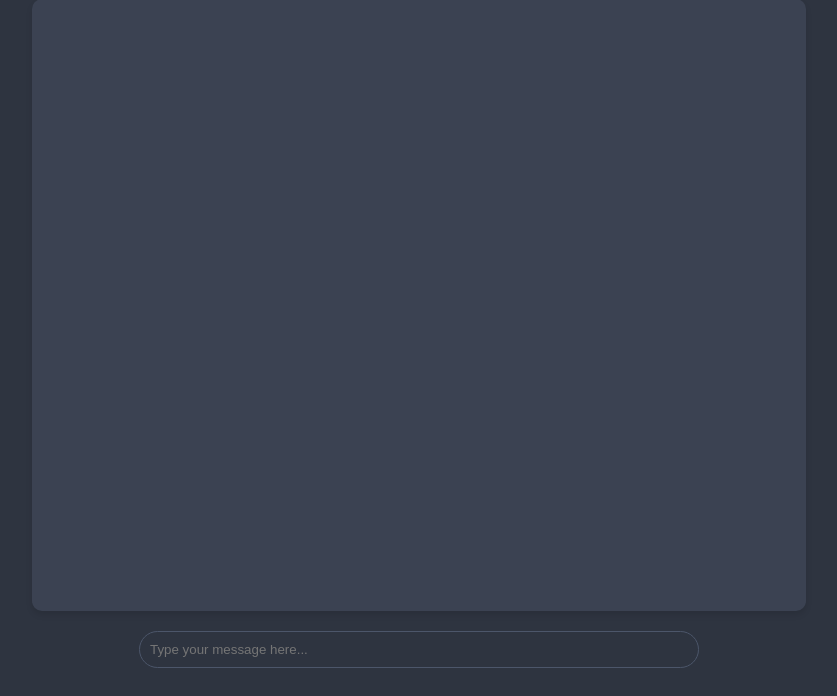
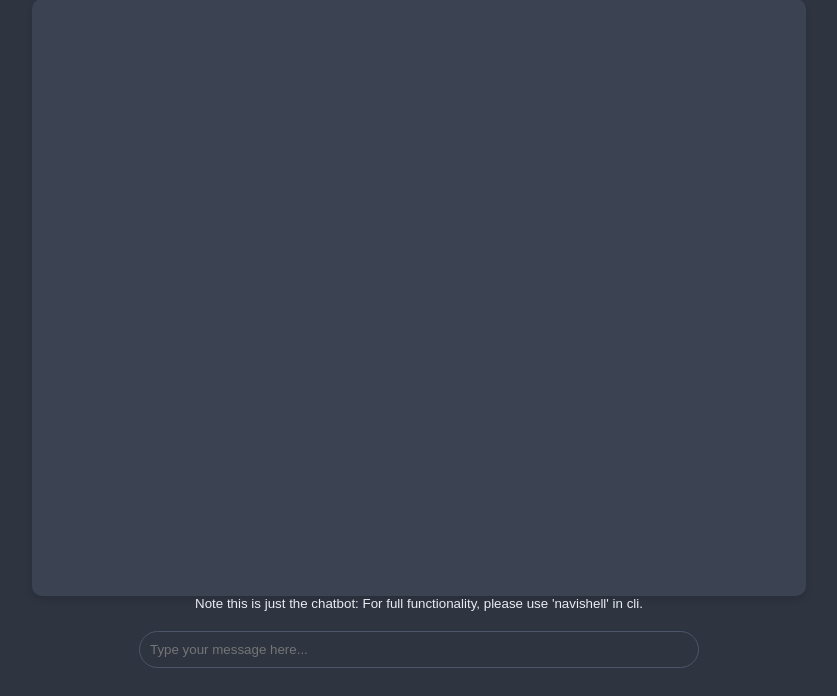
Before and after one commit to SaintsSec/Navi, a Flask app: page / in a window 1280 px wide. Shown: the part 160-856 px from the top of the page, without its empty margins (221-1058 px from the left). Run offline with Flask 3, Linux system fonts and the light colour scheme; data that the repository does not hold is empty.

Commit message:
Added 'chatbot only warning'

```diff
--- a/templates/index.html
+++ b/templates/index.html
@@ -165,7 +165,10 @@
     <div id="chatBox" class="chat-box">
       <!-- Chat messages will be appended here dynamically -->
     </div>
-
+    <sub>
+      Note this is just the chatbot: For full functionality, please use
+      'navishell' in cli.</sub
+    >
     <form id="chatForm">
       <input
         type="text"
```
